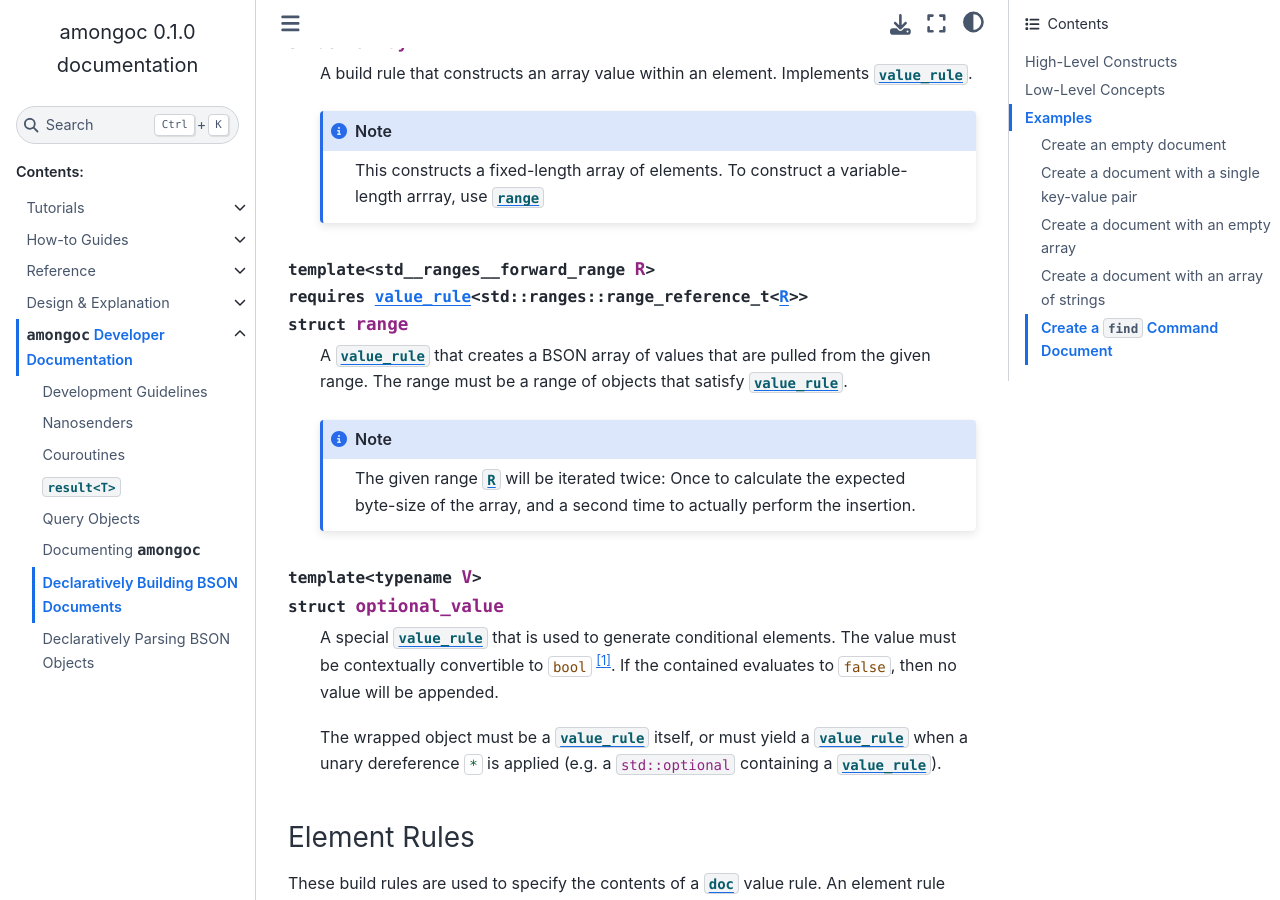
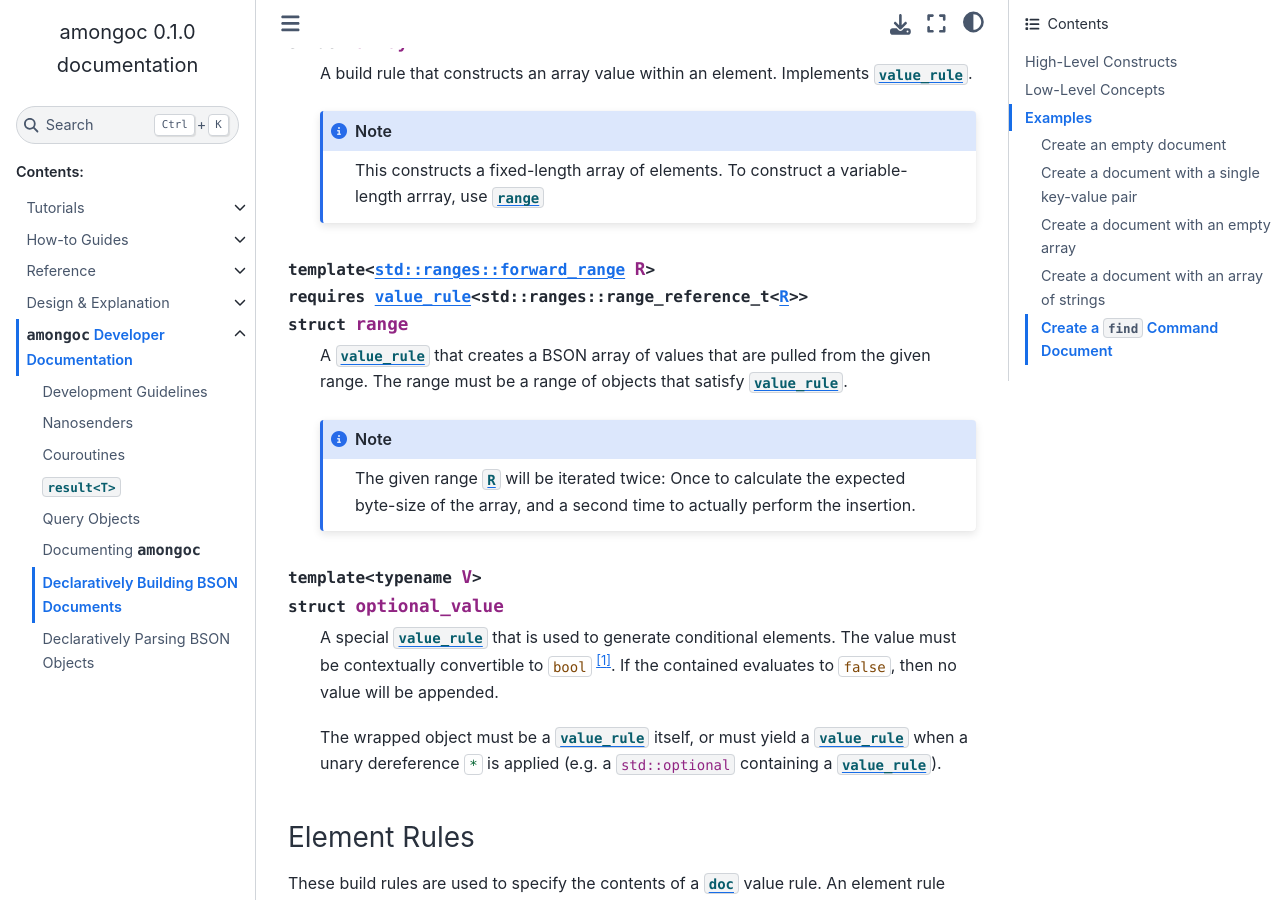
Before and after one commit to mongodb-labs/mongo-c-driver-async, a Sphinx documentation site: the page built from docs/dev/bson-building.rst, in a window 1280 px wide and 900 px high, scrolled down 1460 px. Built offline with Sphinx 7.4.7 and the Sphinx Book theme 1.1.4, drawn with Linux system fonts in a browser that asks for light colours; some of the changed lines change nothing that is shown.

Commit message:
More doc shorthands

```diff
--- a/docs/conf.py
+++ b/docs/conf.py
@@ -83,6 +83,7 @@
     InvItem(["std__ptrdiff_t"], "cpp:type", "cpp/types/ptrdiff_t", "std::ptrdiff_t"),
     InvItem(["std__byte"], "cpp:type", "cpp/types/byte", "std::byte"),
     InvItem(["std__forward_iterator"], "cpp:concept", "cpp/iterator/forward_iterator", "std::forward_iterator"),
+    InvItem(["std__ranges__forward_range"], "cpp:concept", "cpp/ranges/forward_range", "std::ranges::forward_range"),
     InvItem(["timespec"], "cpp:class", "c/chrono/timespec"),
     *itertools.chain.from_iterable(
         (
@@ -196,6 +197,10 @@
     This page is for |amongoc| developers and the documented components and
     behavior are not part of any public API guarantees.
 
+.. |inline| replace:: :cpp:`inline`
+.. |extern| replace:: :cpp:`extern`
+.. |static| replace:: :cpp:`static`
+.. |const| replace:: :cpp:`const`
 .. |A| replace:: :math:`A`
 .. |A'| replace:: :math:`A'`
 .. |B| replace:: :math:`B`
@@ -204,8 +209,10 @@
 .. |E| replace:: :math:`E`
 .. |H| replace:: :math:`H`
 .. |I| replace:: :math:`I`
+.. |M| replace:: :math:`M`
 .. |Q| replace:: :math:`Q`
 .. |R| replace:: :math:`R`
+.. |R_1| replace:: :math:`R_1`
 .. |S| replace:: :math:`S`
 .. |T| replace:: :math:`T`
 .. |V| replace:: :math:`V`
@@ -218,6 +225,7 @@
 .. |false| replace:: :cpp:`false`
 
 .. |macro-impl| replace:: This is implemented as a C preprocessor macro
+.. |iff| replace:: *if-and-only-if*
 
 """
 
```
